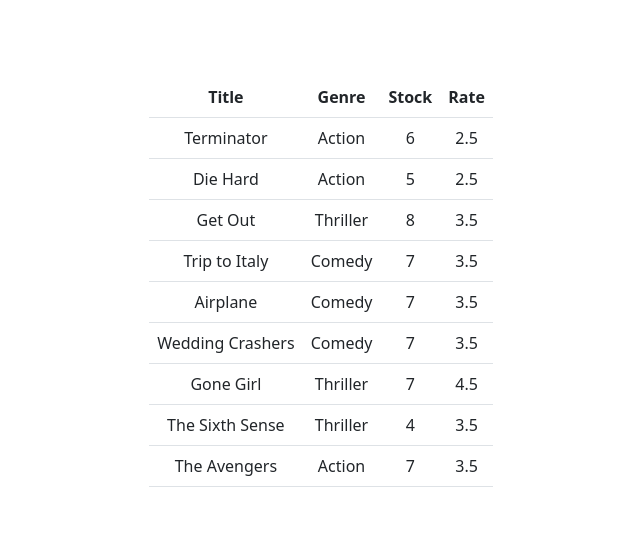
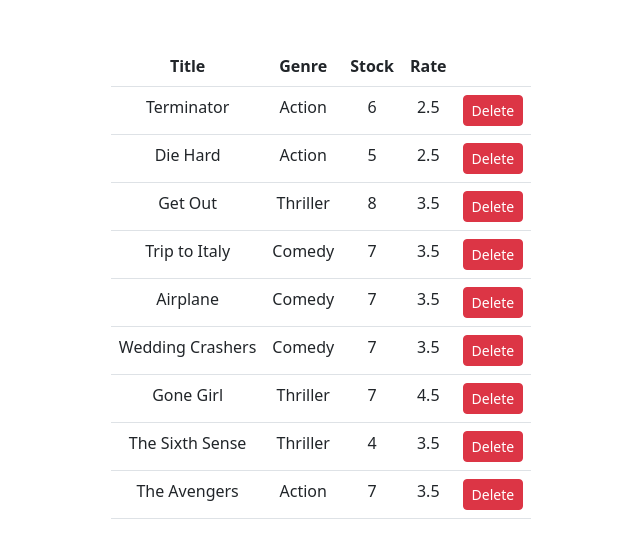
Before and after one commit to Scientific-Research/vidly, a React (Vite) app: page / in a window 1280 px wide. Shown: the part 110-668 px from the top of the page, without its empty margins (319-959 px from the left). Built offline with nearby package versions, Linux system fonts and the light colour scheme.

Commit message:
Delete Button has created

```diff
--- a/src/components/movies.jsx
+++ b/src/components/movies.jsx
@@ -13,6 +13,7 @@
             <th>Genre</th>
             <th>Stock</th>
             <th>Rate</th>
+            <th></th>
           </tr>
         </thead>
         <tbody>
@@ -22,6 +23,9 @@
               <td>{movie.genre.name}</td>
               <td>{movie.numberInStock}</td>
               <td>{movie.dailyRentalRate}</td>
+              <td>
+                <button className="btn btn-danger btn-sm">Delete</button>
+              </td>
             </tr>
           ))}
         </tbody>
```
